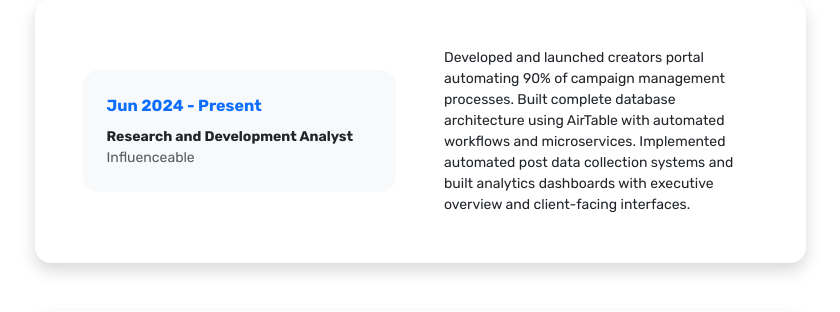
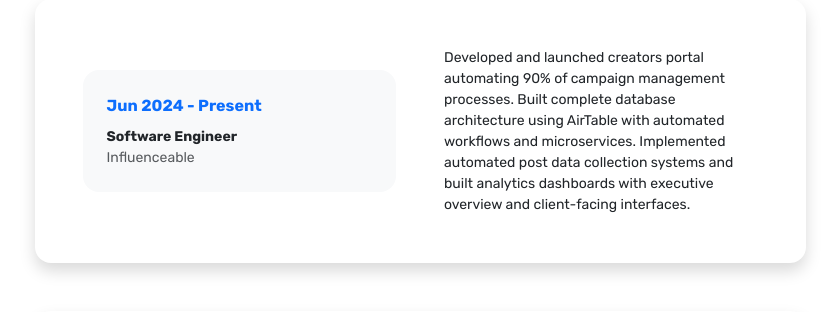
Before and after one commit to georgebrnv/Portfolio-Website, a Flask app: page /resume in a window 1280 px wide. Shown: the part 341-653 px from the top of the page, without its empty margins (220-1060 px from the left). Run offline with Flask 3, Linux system fonts and the light colour scheme; some libraries are stand-ins or nearby versions.

Commit message:
upd: title change

```diff
--- a/templates/resume.html
+++ b/templates/resume.html
@@ -23,7 +23,7 @@
                                         <div class="col text-center text-lg-start mb-4 mb-lg-0">
                                             <div class="bg-light p-4 rounded-4">
                                                 <div class="text-primary fw-bolder mb-2">Jun 2024 - Present</div>
-                                                <div class="small fw-bolder">Research and Development Analyst</div>
+                                                <div class="small fw-bolder">Software Engineer</div>
                                                 <div class="small text-muted">Influenceable</div>
                                             </div>
                                         </div>
```
Also changed, not shown: 1 other file.
